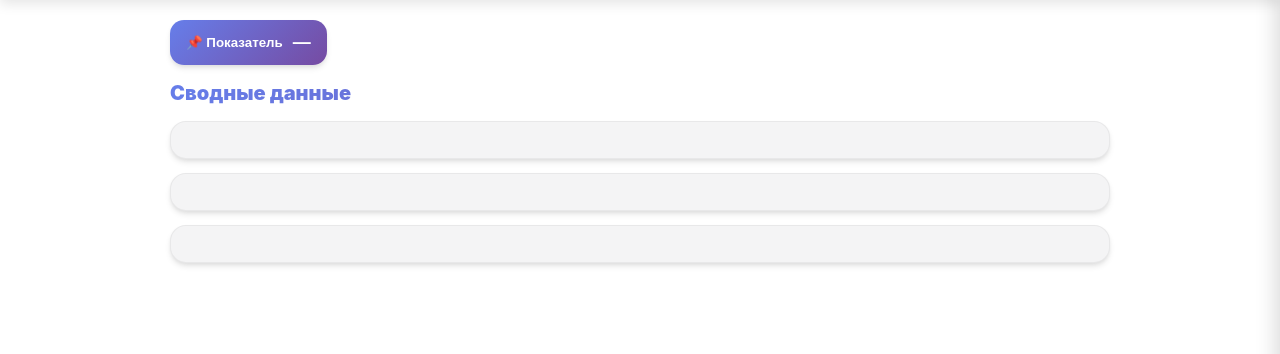
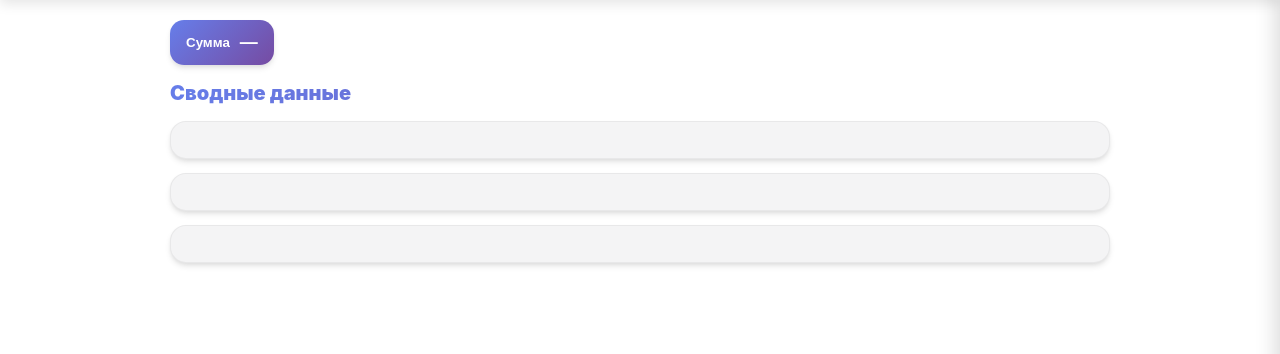
Before and after one commit to Dimash134/finance-miniapp, a Flask app: page /app in a window 1280 px wide. Shown: the part 66-420 px from the top of the page. Run offline with Flask 3, Linux system fonts and the light colour scheme; data that the repository does not hold is empty; some libraries are stand-ins or nearby versions.

Commit message:
index.html

```diff
--- a/templates/index.html
+++ b/templates/index.html
@@ -186,7 +186,7 @@
     <div id="dashboard-section">
       <!-- NEW: кнопка KPI из Свод!B6 -->
       <button id="svod-kpi-btn" class="svod-kpi-btn" title="Открыть детализацию">
-        <span>📌 Показатель</span>
+        <span>Сумма</span>
         <span class="svod-kpi-value" id="svod-kpi-value">…</span>
       </button>
 
```
